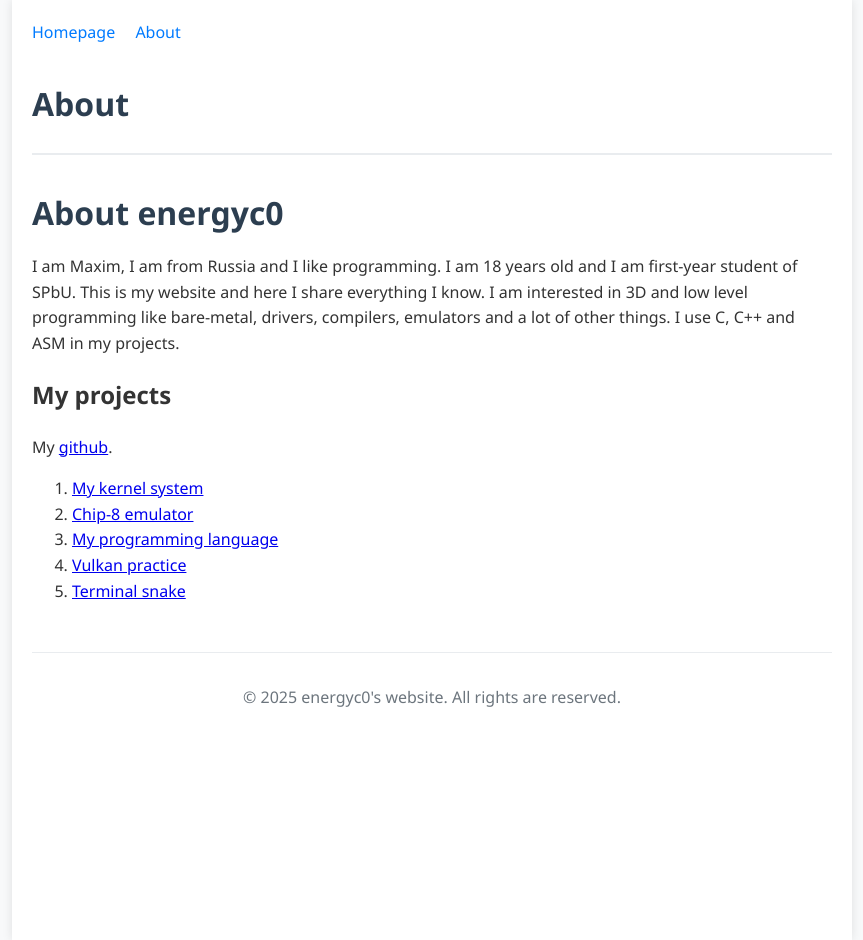
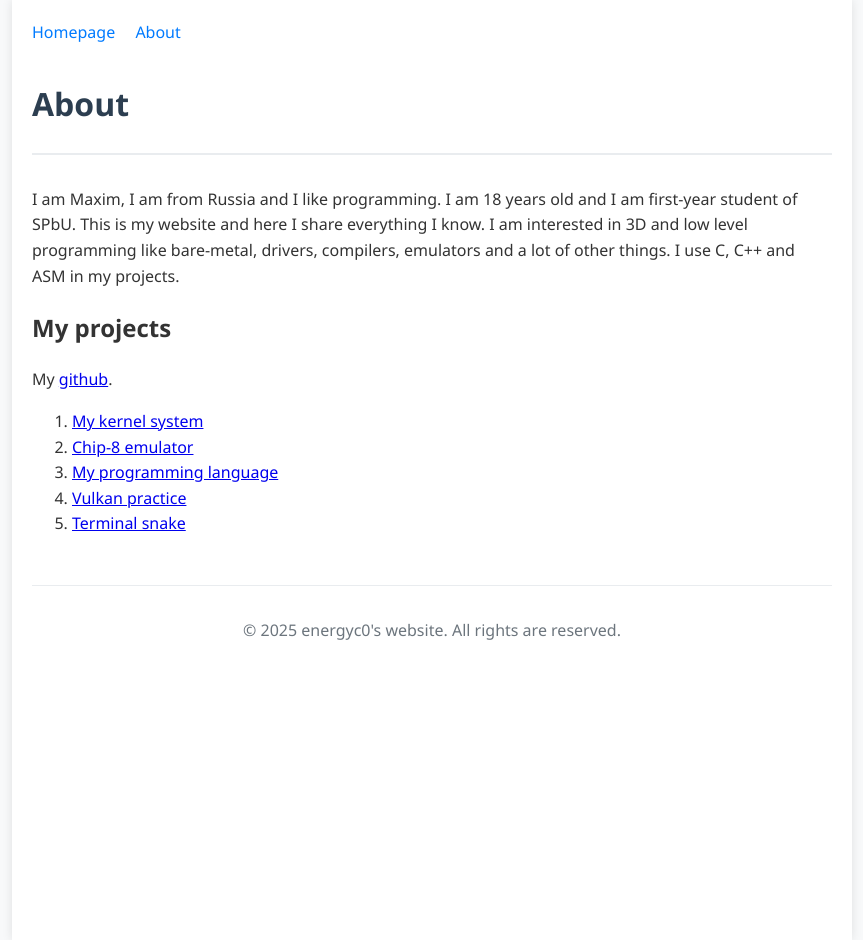
Before and after one commit to energyc0/energyc0.github.io, a Jekyll site: the page built from about.md, in a window 1280 px wide. Shown: the whole page, without its empty margins (208-1071 px from the left). Built offline with Jekyll 4.4.1, drawn with Linux system fonts in a browser that asks for light colours.

Commit message:
deleted title duplicating

```diff
--- a/about.md
+++ b/about.md
@@ -4,8 +4,6 @@ title: "About"
 author: energyc0
 permalink: "/about"
 ---
-
-# About energyc0
 
 I am Maxim, I am from Russia and I like programming. I am 18 years old and I am first-year student of SPbU. This is my website and here I share everything I know.
 I am interested in 3D and low level programming like bare-metal, drivers, compilers, emulators and a lot of other things. I use C, C++ and ASM in my projects.
```
